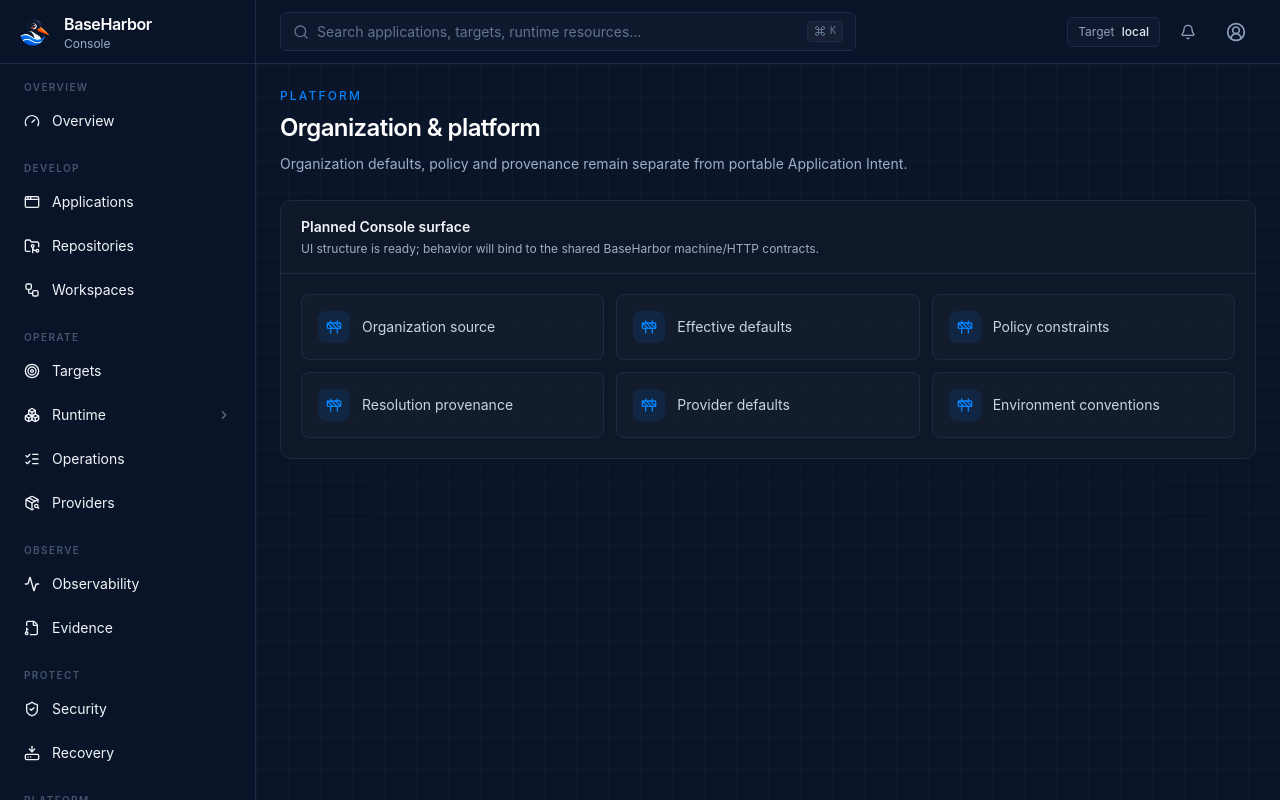
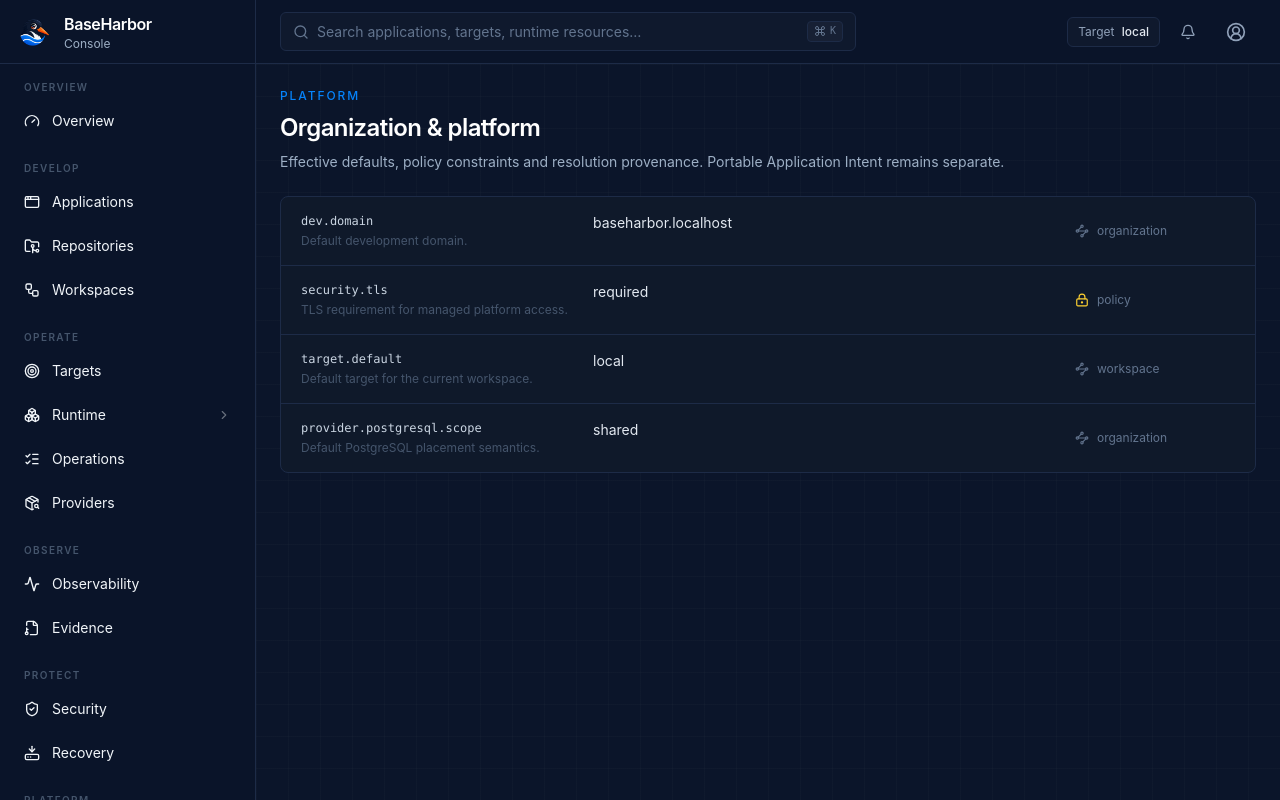
Before and after one commit to mcpdev80/baseharbor-console, a Next.js app: page /platform in a window 1280 px wide. Built offline with nearby package versions, Linux system fonts and the light colour scheme.

Commit message:
feat: complete remaining operational Console views

```diff
--- a/src/app/platform/page.tsx
+++ b/src/app/platform/page.tsx
@@ -1,4 +1,10 @@
-import { SectionPage } from "@/components/section/section-page";
-export default function Page() {
-  return <SectionPage eyebrow="Platform" title="Organization & platform" description="Organization defaults, policy and provenance remain separate from portable Application Intent." capabilities={["Organization source","Effective defaults","Policy constraints","Resolution provenance","Provider defaults","Environment conventions"]} />;
+import { LockKeyhole, Waypoints } from "lucide-react";
+import { baseHarborData } from "@/lib/baseharbor/data";
+
+export default async function PlatformPage() {
+  const settings = await baseHarborData.platformSettings();
+  return <div className="mx-auto max-w-[1450px] space-y-6">
+    <div><p className="mb-2 text-xs font-medium uppercase tracking-[.16em] text-[var(--bh-signal-blue)]">Platform</p><h1 className="text-2xl font-semibold tracking-tight text-white">Organization & platform</h1><p className="mt-2 max-w-3xl text-sm text-[var(--muted)]">Effective defaults, policy constraints and resolution provenance. Portable Application Intent remains separate.</p></div>
+    <div className="overflow-hidden rounded-lg border border-[var(--border)] bg-[var(--panel)]"><div className="divide-y divide-[var(--border)]">{settings.map((setting)=><div key={setting.key} className="grid gap-3 px-5 py-4 md:grid-cols-[280px_1fr_160px]"><div><div className="font-mono text-xs text-slate-300">{setting.key}</div><div className="mt-1 text-xs text-slate-600">{setting.description}</div></div><div className="text-sm text-slate-200">{setting.value}</div><div className="flex items-center gap-2 text-xs text-slate-500">{setting.locked?<LockKeyhole className="size-3.5 text-amber-300" />:<Waypoints className="size-3.5" />}{setting.source}</div></div>)}</div></div>
+  </div>;
 }
```
